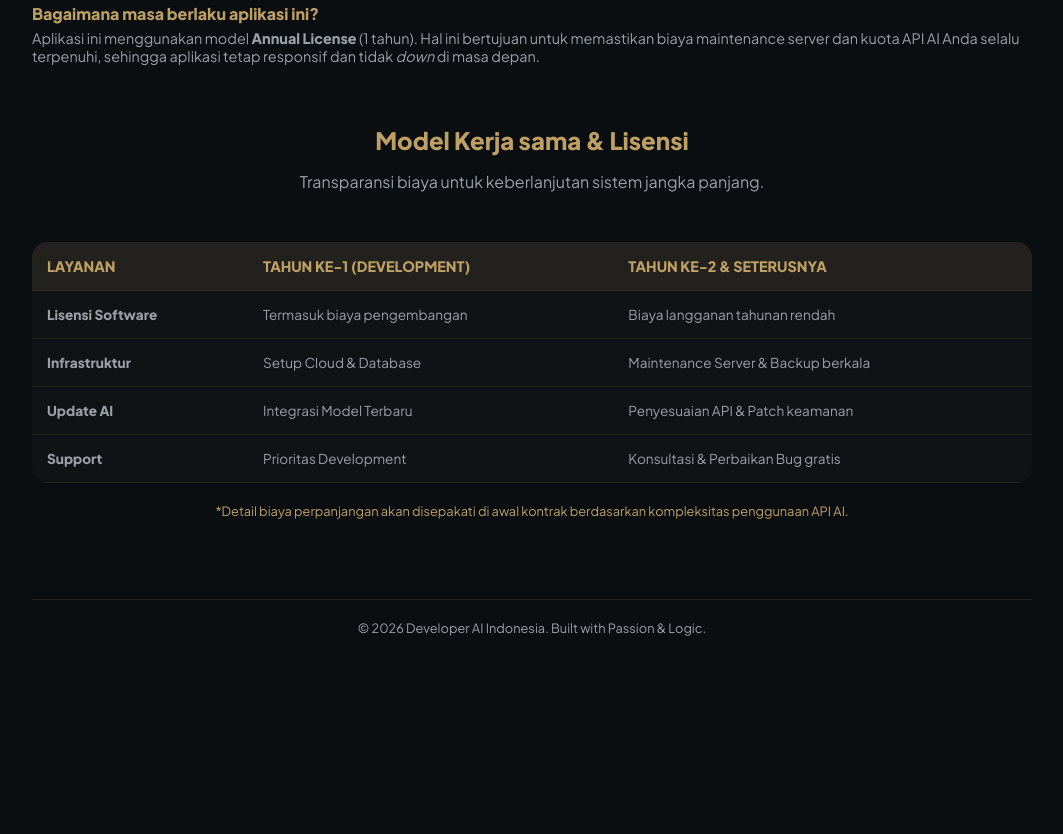
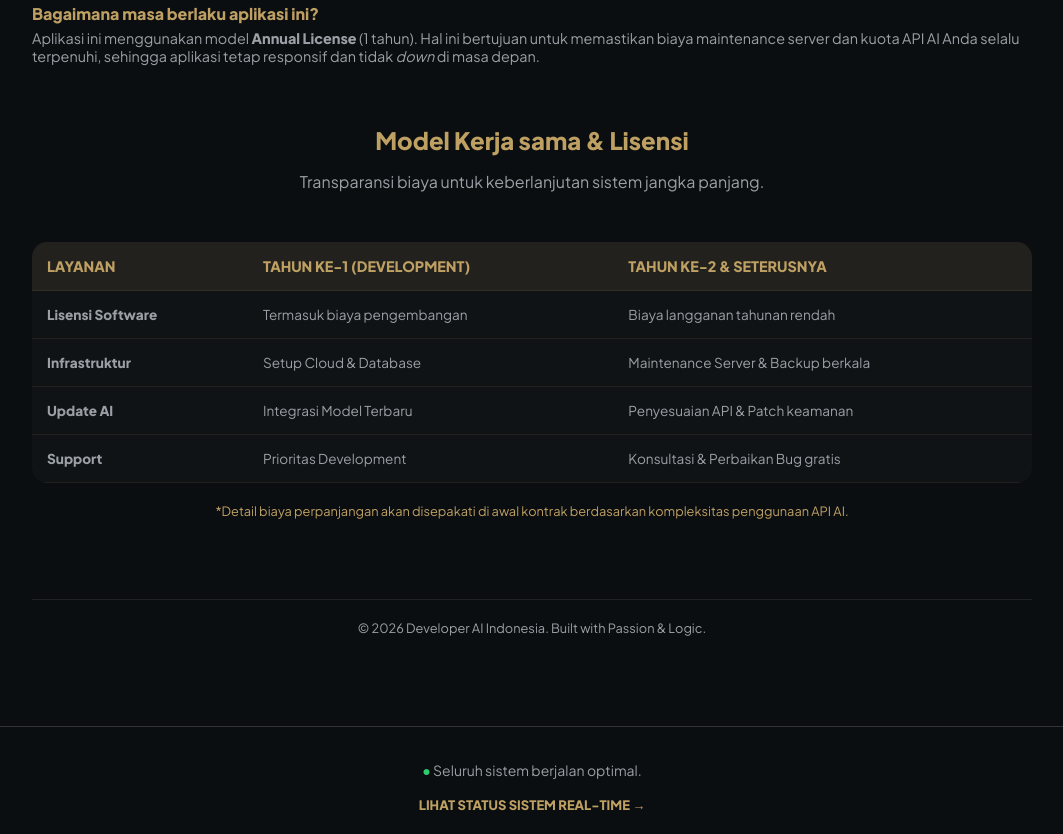
Before and after one commit to papatpatwati-gif/Landing-page-, a plain HTML site: page index.html in a window 1280 px wide. Shown: the part 1031-1865 px from the top of the page, without its empty margins (108-1171 px from the left). Before the commit the page ends 1707 px from the top, so only its background shows below. Drawn offline with Linux system fonts and the light colour scheme.

Commit message:
Update index.html

```diff
--- a/index.html
+++ b/index.html
@@ -216,7 +216,15 @@
         &copy; 2026 Developer AI Indonesia. Built with Passion & Logic.
     </footer>
 </div>
-
+<div style="text-align: center; margin-top: 50px; padding: 20px; border-top: 1px solid #333;">
+    <p style="color: #9aa0a6; font-size: 14px;">
+        <span style="color: #2ecc71;">●</span> Seluruh sistem berjalan optimal.
+    </p>
+    <a href="https://stats.uptimerobot.com/qbS5TkaZ4u" target="_blank"
+       style="color: #bfa063; text-decoration: none; font-weight: bold; font-size: 13px;">
+       LIHAT STATUS SISTEM REAL-TIME →
+    </a>
+</div>
 <div id="chat-widget">
     <div id="chat-window">
         <div id="chat-header">
```
